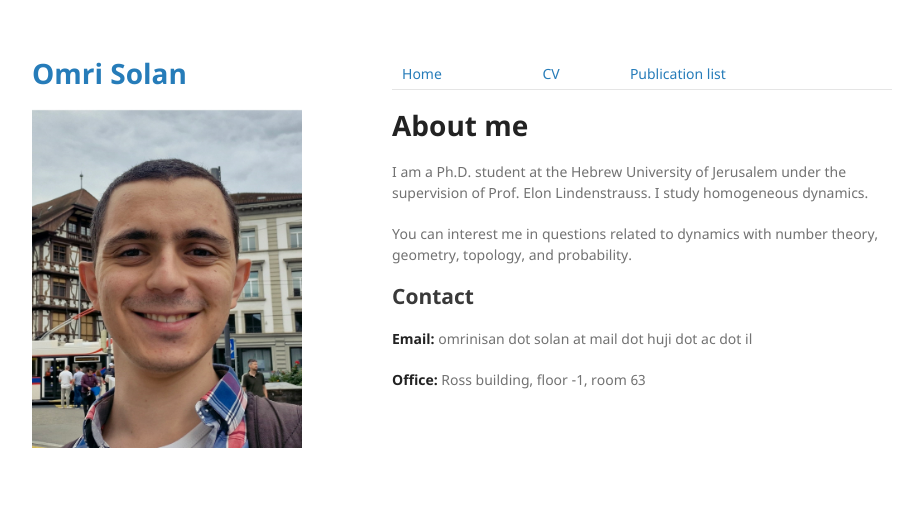
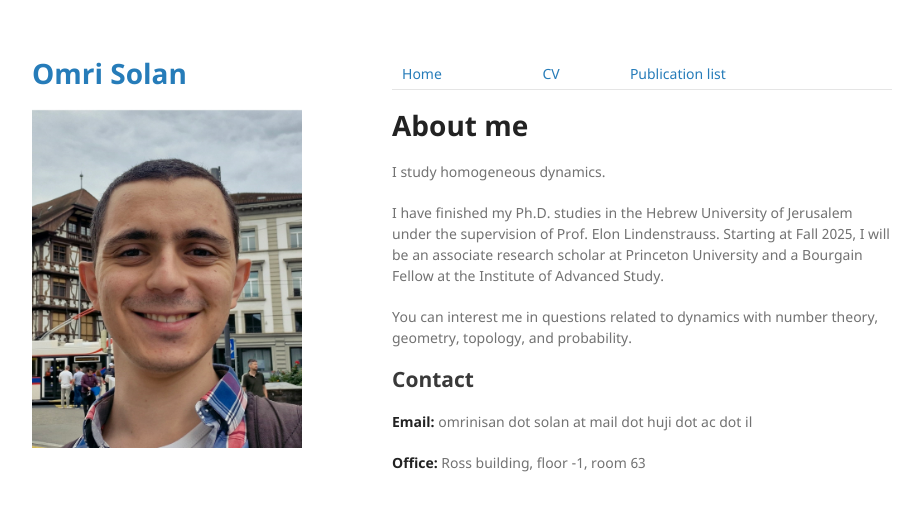
Before and after one commit to omriso/omriso.github.io, a Jekyll site: the page built from index.md, in a window 1280 px wide. Shown: the top 511 px of the page, without its empty margins (178-1098 px from the left). Built offline with Jekyll 4.4.1, drawn with Linux system fonts in a browser that asks for light colours; the repository's description, which GitHub fills in, is left out.

Commit message:
Update to the home page.

```diff
--- a/index.md
+++ b/index.md
@@ -6,7 +6,10 @@ layout: default
 
 # **About me**
 
-I am a Ph.D. student at the Hebrew University of Jerusalem under the supervision of Prof. Elon Lindenstrauss. I study homogeneous dynamics.
+I study homogeneous dynamics.
+
+I have finished my Ph.D. studies in the Hebrew University of Jerusalem under the supervision of Prof. Elon Lindenstrauss.
+Starting at Fall 2025, I will be an associate research scholar at Princeton University and a Bourgain Fellow at the Institute of Advanced Study.
 
 You can interest me in questions related to dynamics with number theory, geometry, topology, and probability.
 
```
